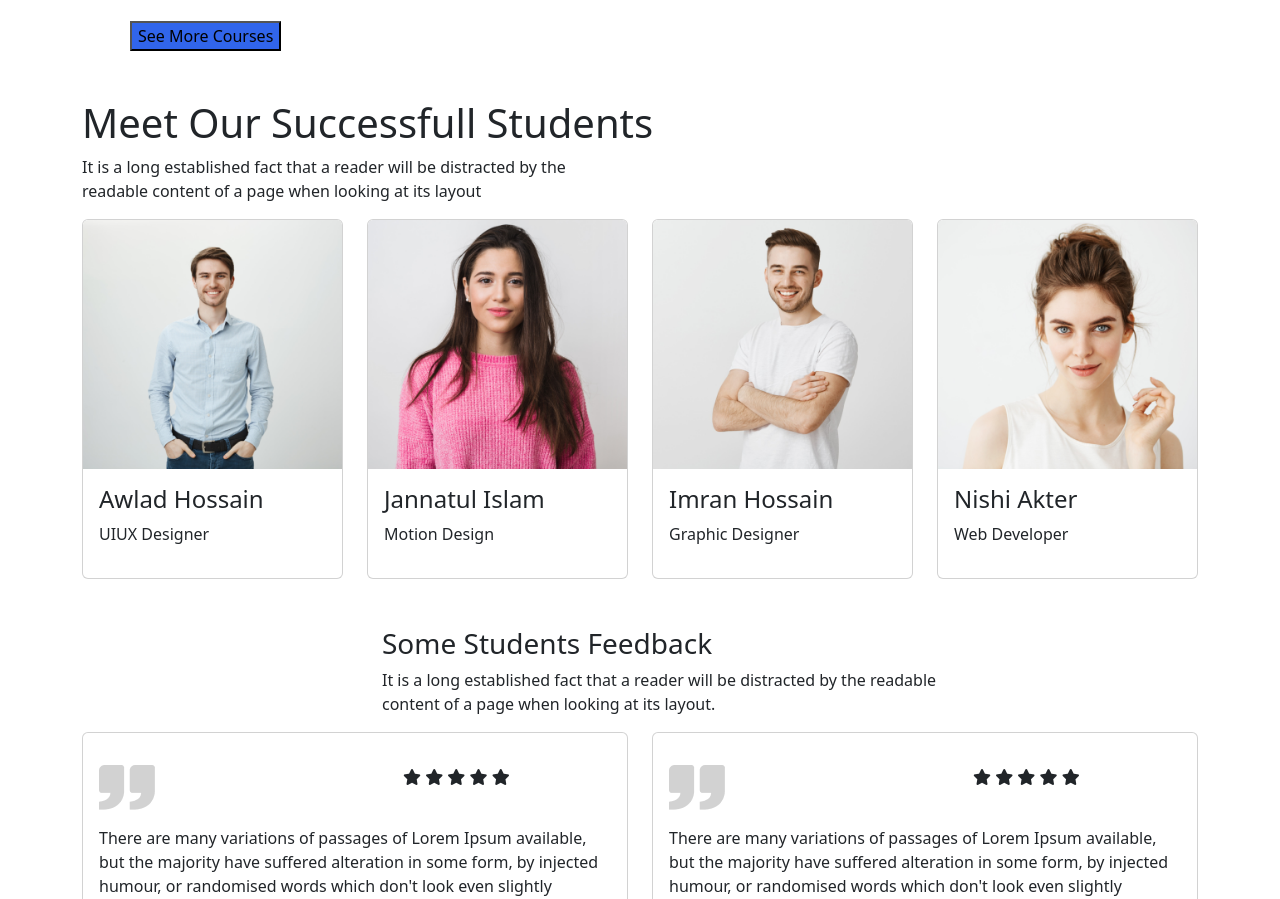
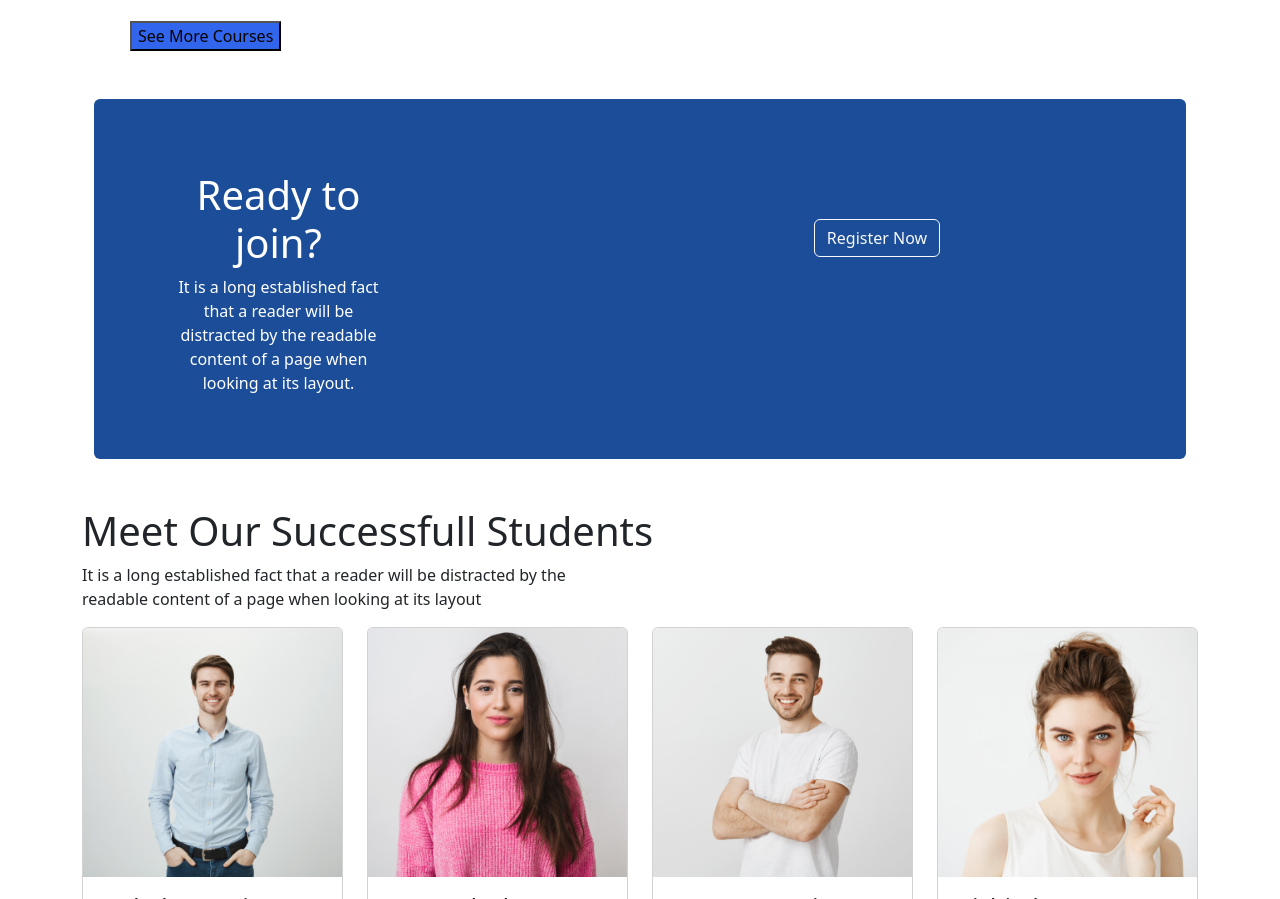
Before and after one commit to najmulhasan/edTech-website, a plain HTML site: page index.html in a window 1280 px wide. Shown: the part 1723-2622 px from the top of the page. Drawn offline with nearby package versions, Linux system fonts and the light colour scheme.

Commit message:
registration now part

```diff
--- a/index.html
+++ b/index.html
@@ -196,6 +196,42 @@
 
     </section>
     <!-- Discover Courses end-->
+
+
+    <!-- Ready to join resistration part start-->
+
+    <section class="container">
+        <div class="container my-5">
+            <section class="text-center rounded text-white" style="background-color: #1b4d99;">
+                <!-- Grid container -->
+                <div class="container p-4 pb-0">
+                    <section class="d-flex p-5 ">
+                        <div class="row row-cols-2">
+                            <div class="col-md-6">
+                                <h1>Ready to join?</h1>
+                                <p>It is a long established fact that a reader will be distracted by the
+                                    readable content of a page when looking at its layout.</p>
+                            </div>
+
+                        </div>
+                        <div class="col-md-6">
+                            <!-- Submit button -->
+                            <button type="submit" class="btn btn-outline-light mt-5">
+                                Register Now
+                            </button>
+                        </div>
+                </div>
+        </div>
+        </div>
+    </section>
+    </div>
+    </setion>
+    </div>
+    </section>
+
+
+    <!-- Ready to join resistration part end-->
+
 
     <!-- Meet Our Successfull Students start -->
 
```
